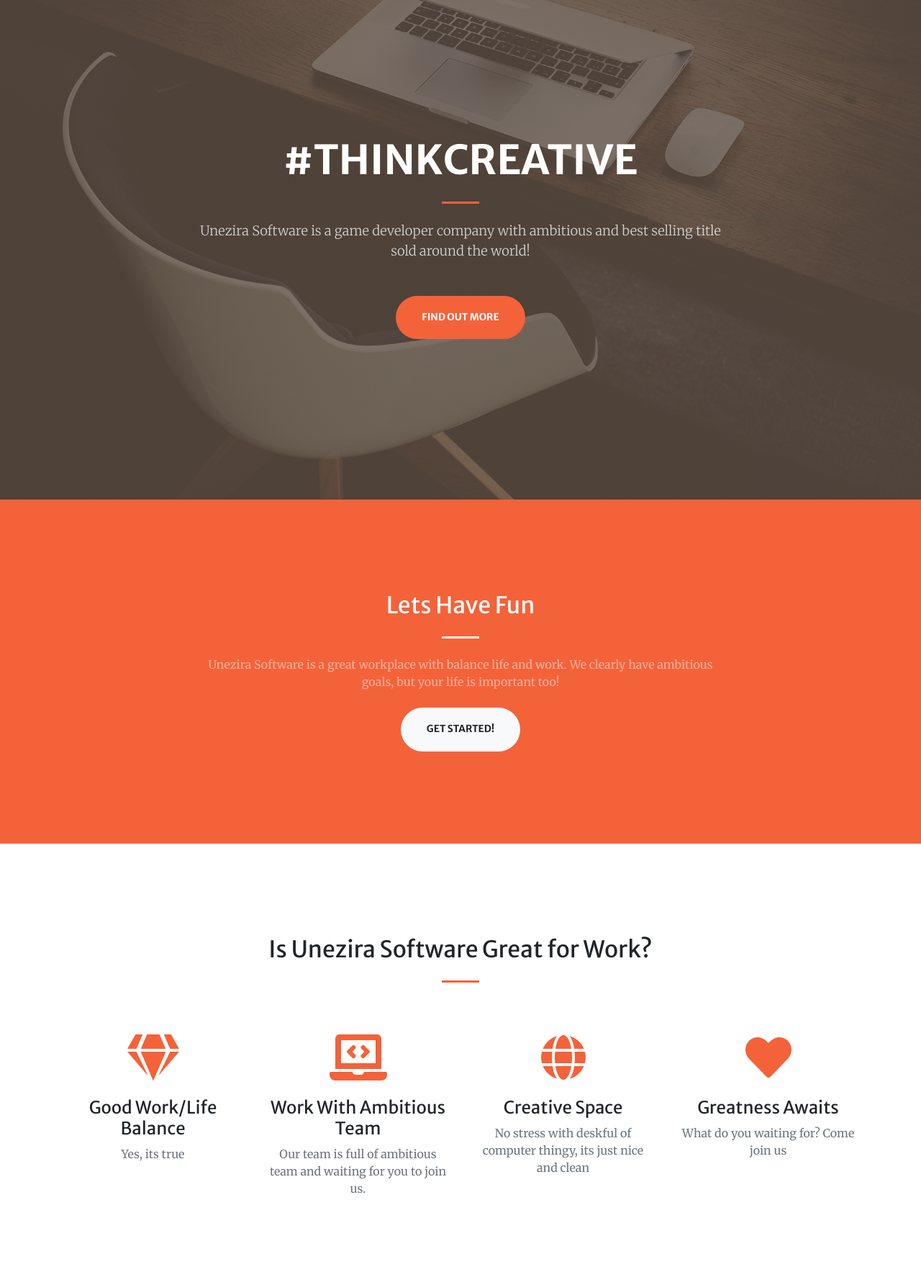
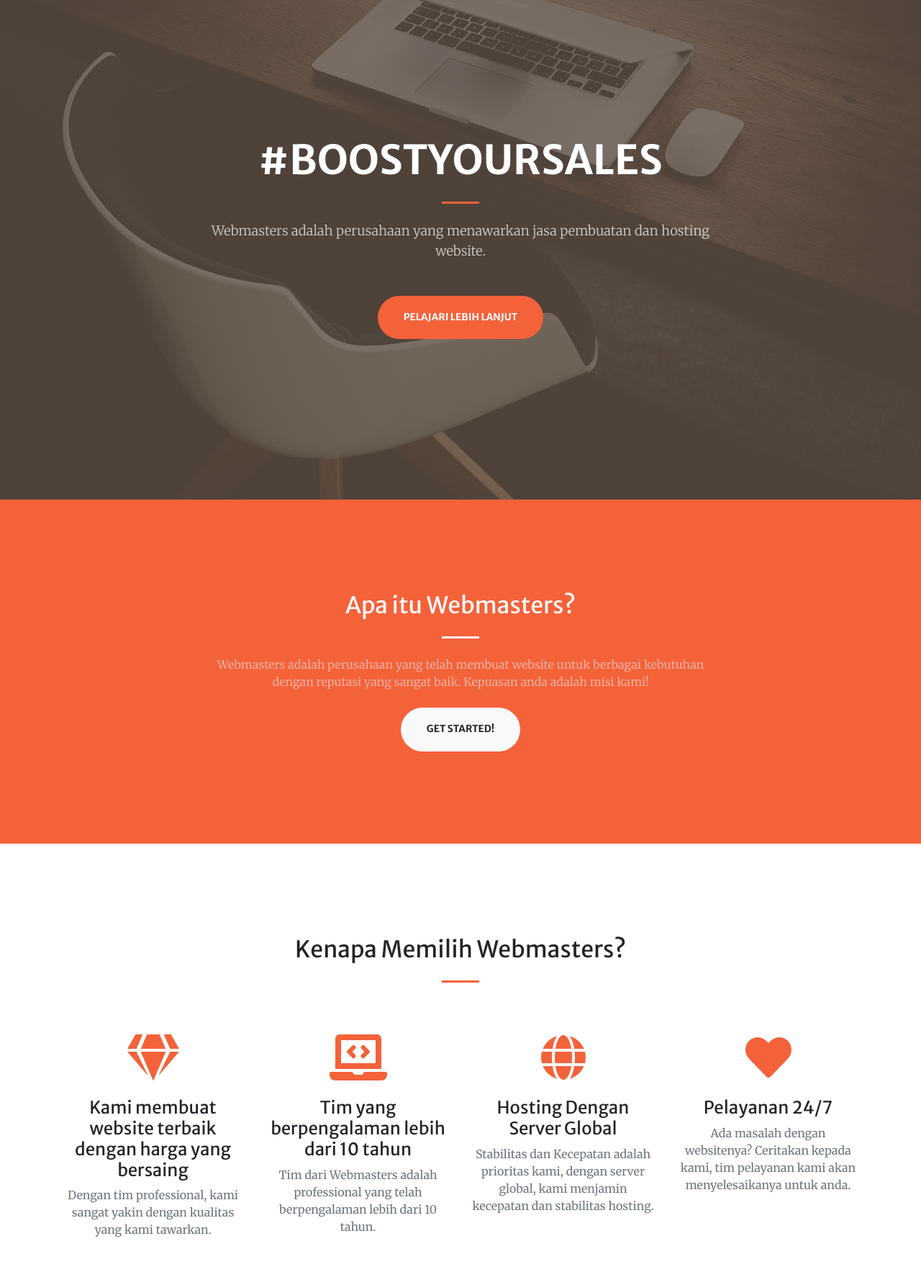
Before and after one commit to bdownload1234/test.github.io, a plain HTML site: page index.html in a window 1280 px wide. Shown: the part 106-1880 px from the top of the page at 72% size. Drawn offline with nearby package versions, Linux system fonts and the light colour scheme.

Commit message:
Update index.html

```diff
--- a/index.html
+++ b/index.html
@@ -5,7 +5,7 @@
         <meta name="viewport" content="width=device-width, initial-scale=1, shrink-to-fit=no" />
         <meta name="description" content="" />
         <meta name="author" content="" />
-        <title>Unezira Software - Welcome to the official Unezira Website</title>
+        <title>Webmasters - Jasa Pembuatan Website dan Hosting</title>
         <!-- Favicon-->
         <link rel="icon" type="image/x-icon" href="assets/img/favicon.ico" />
         <!-- Font Awesome icons (free version)-->
@@ -22,7 +22,7 @@
         <!-- Navigation-->
         <nav class="navbar navbar-expand-lg navbar-light fixed-top py-3" id="mainNav">
             <div class="container">
-                <a class="navbar-brand js-scroll-trigger" href="#page-top">Unezira Software</a>
+                <a class="navbar-brand js-scroll-trigger" href="#page-top">Webmasters</a>
                 <button class="navbar-toggler navbar-toggler-right" type="button" data-toggle="collapse" data-target="#navbarResponsive" aria-controls="navbarResponsive" aria-expanded="false" aria-label="Toggle navigation"><span class="navbar-toggler-icon"></span></button>
                 <div class="collapse navbar-collapse" id="navbarResponsive">
                     <ul class="navbar-nav ml-auto my-2 my-lg-0">
@@ -39,12 +39,12 @@
             <div class="container h-100">
                 <div class="row h-100 align-items-center justify-content-center text-center">
                     <div class="col-lg-10 align-self-end">
-                        <h1 class="text-uppercase text-white font-weight-bold">#ThinkCreative</h1>
+                        <h1 class="text-uppercase text-white font-weight-bold">#BoostYourSales</h1>
                         <hr class="divider my-4" />
                     </div>
                     <div class="col-lg-8 align-self-baseline">
-                        <p class="text-white-75 font-weight-light mb-5">Unezira Software is a game developer company with ambitious and best selling title sold around the world!</p>
-                        <a class="btn btn-primary btn-xl js-scroll-trigger" href="#about">Find Out More</a>
+                        <p class="text-white-75 font-weight-light mb-5">Webmasters adalah perusahaan yang menawarkan jasa pembuatan dan hosting website.</p>
+                        <a class="btn btn-primary btn-xl js-scroll-trigger" href="#about">Pelajari Lebih Lanjut</a>
                     </div>
                 </div>
             </div>
@@ -54,9 +54,9 @@
             <div class="container">
                 <div class="row justify-content-center">
                     <div class="col-lg-8 text-center">
-                        <h2 class="text-white mt-0">Lets Have Fun</h2>
+                        <h2 class="text-white mt-0">Apa itu Webmasters?</h2>
                         <hr class="divider light my-4" />
-                        <p class="text-white-50 mb-4">Unezira Software is a great workplace with balance life and work. We clearly have ambitious goals, but your life is important too!</p>
+                        <p class="text-white-50 mb-4">Webmasters adalah perusahaan yang telah membuat website untuk berbagai kebutuhan dengan reputasi yang sangat baik. Kepuasan anda adalah misi kami!</p>
                         <a class="btn btn-light btn-xl js-scroll-trigger" href="#services">Get Started!</a>
                     </div>
                 </div>
@@ -65,35 +65,35 @@
         <!-- Services-->
         <section class="page-section" id="services">
             <div class="container">
-                <h2 class="text-center mt-0">Is Unezira Software Great for Work?</h2>
+                <h2 class="text-center mt-0">Kenapa Memilih Webmasters?</h2>
                 <hr class="divider my-4" />
                 <div class="row">
                     <div class="col-lg-3 col-md-6 text-center">
                         <div class="mt-5">
                             <i class="fas fa-4x fa-gem text-primary mb-4"></i>
-                            <h3 class="h4 mb-2">Good Work/Life Balance</h3>
-                            <p class="text-muted mb-0">Yes, its true</p>
+                            <h3 class="h4 mb-2">Kami membuat website terbaik dengan harga yang bersaing</h3>
+                            <p class="text-muted mb-0">Dengan tim professional, kami sangat yakin dengan kualitas yang kami tawarkan.</p>
                         </div>
                     </div>
                     <div class="col-lg-3 col-md-6 text-center">
                         <div class="mt-5">
                             <i class="fas fa-4x fa-laptop-code text-primary mb-4"></i>
-                            <h3 class="h4 mb-2">Work With Ambitious Team</h3>
-                            <p class="text-muted mb-0">Our team is full of ambitious team and waiting for you to join us.</p>
+                            <h3 class="h4 mb-2">Tim yang berpengalaman lebih dari 10 tahun</h3>
+                            <p class="text-muted mb-0">Tim dari Webmasters adalah professional yang telah berpengalaman lebih dari 10 tahun.</p>
                         </div>
                     </div>
                     <div class="col-lg-3 col-md-6 text-center">
                         <div class="mt-5">
                             <i class="fas fa-4x fa-globe text-primary mb-4"></i>
-                            <h3 class="h4 mb-2">Creative Space</h3>
-                            <p class="text-muted mb-0">No stress with deskful of computer thingy, its just nice and clean</p>
+                            <h3 class="h4 mb-2">Hosting Dengan Server Global</h3>
+                            <p class="text-muted mb-0">Stabilitas dan Kecepatan adalah prioritas kami, dengan server global, kami menjamin kecepatan dan stabilitas hosting.</p>
                         </div>
                     </div>
                     <div class="col-lg-3 col-md-6 text-center">
                         <div class="mt-5">
                             <i class="fas fa-4x fa-heart text-primary mb-4"></i>
-                            <h3 class="h4 mb-2">Greatness Awaits</h3>
-                            <p class="text-muted mb-0">What do you waiting for? Come join us</p>
+                            <h3 class="h4 mb-2">Pelayanan 24/7</h3>
+                            <p class="text-muted mb-0">Ada masalah dengan websitenya? Ceritakan kepada kami, tim pelayanan kami akan menyelesaikanya untuk anda.</p>
                         </div>
                     </div>
                 </div>
@@ -107,7 +107,7 @@
                         <a class="portfolio-box" href="assets/img/portfolio/fullsize/1.jpg">
                             <img class="img-fluid" src="assets/img/portfolio/thumbnails/1.jpg" alt="" />
                             <div class="portfolio-box-caption">
-                                <div class="project-category text-white-50">Firs Project</div>
+                                <div class="project-category text-white-50">First Project</div>
                                 <div class="project-name">First Project</div>
                             </div>
                         </a>
@@ -182,7 +182,7 @@
                   <li class="text-muted"><span class="fa-li"><i class="fas fa-times"></i></span>Free Subdomain</li>
                   <li class="text-muted"><span class="fa-li"><i class="fas fa-times"></i></span>Monthly Status Reports</li>
                 </ul>
-                <a href="#" class="btn btn-block btn-primary text-uppercase">Button</a>
+                <a href="#" class="btn btn-block btn-primary text-uppercase">Subscribe</a>
               </div>
             </div>
           </div>
@@ -203,7 +203,7 @@
                   <li><span class="fa-li"><i class="fas fa-check"></i></span>Free Subdomain</li>
                   <li class="text-muted"><span class="fa-li"><i class="fas fa-times"></i></span>Monthly Status Reports</li>
                 </ul>
-                <a href="#" class="btn btn-block btn-primary text-uppercase">Button</a>
+                <a href="#" class="btn btn-block btn-primary text-uppercase">Subscribe</a>
               </div>
             </div>
           </div>
@@ -224,7 +224,7 @@
                   <li><span class="fa-li"><i class="fas fa-check"></i></span><strong>Unlimited</strong> Free Subdomains</li>
                   <li><span class="fa-li"><i class="fas fa-check"></i></span>Monthly Status Reports</li>
                 </ul>
-                <a href="#" class="btn btn-block btn-primary text-uppercase">Button</a>
+                <a href="#" class="btn btn-block btn-primary text-uppercase">Subscribe</a>
               </div>
             </div>
           </div>
@@ -238,8 +238,8 @@
         <!-- Call to action-->
         <section class="page-section bg-dark text-white">
             <div class="container text-center">
-                <h2 class="mb-4">Need to find out more?</h2>
-                <a class="btn btn-light btn-xl" href="#">Visit Our Social Media</a>
+                <h2 class="mb-4">Ingin tahu lebih lanjut?</h2>
+                <a class="btn btn-light btn-xl" href="#">Kunjungi Media Sosial Kami</a>
             </div>
         </section>
         <!-- Contact-->
@@ -247,9 +247,9 @@
             <div class="container">
                 <div class="row justify-content-center">
                     <div class="col-lg-8 text-center">
-                        <h2 class="mt-0">Let's Get In Touch!</h2>
+                        <h2 class="mt-0">Konsultasikan kepada kami!</h2>
                         <hr class="divider my-4" />
-                        <p class="text-muted mb-5">Ready to start your next job with us? Give us a call or send us an email and we will get back to you as soon as possible!</p>
+                        <p class="text-muted mb-5">Siap mewujudkan website impianmu? Hubungi kami dan kami akan membalas secepatnya!</p>
                     </div>
                 </div>
                 <div class="row">
@@ -267,7 +267,7 @@
         </section>
         <!-- Footer-->
         <footer class="bg-light py-5">
-            <div class="container"><div class="small text-center text-muted">Copyright © 2020 - Unezira Software/Hoerudin</div></div>
+            <div class="container"><div class="small text-center text-muted">Copyright © 2012-2020 - Unezira Software/Hoerudin</div></div>
         </footer>
         <!-- Bootstrap core JS-->
         <script src="https://cdnjs.cloudflare.com/ajax/libs/jquery/3.5.1/jquery.min.js"></script>
```
